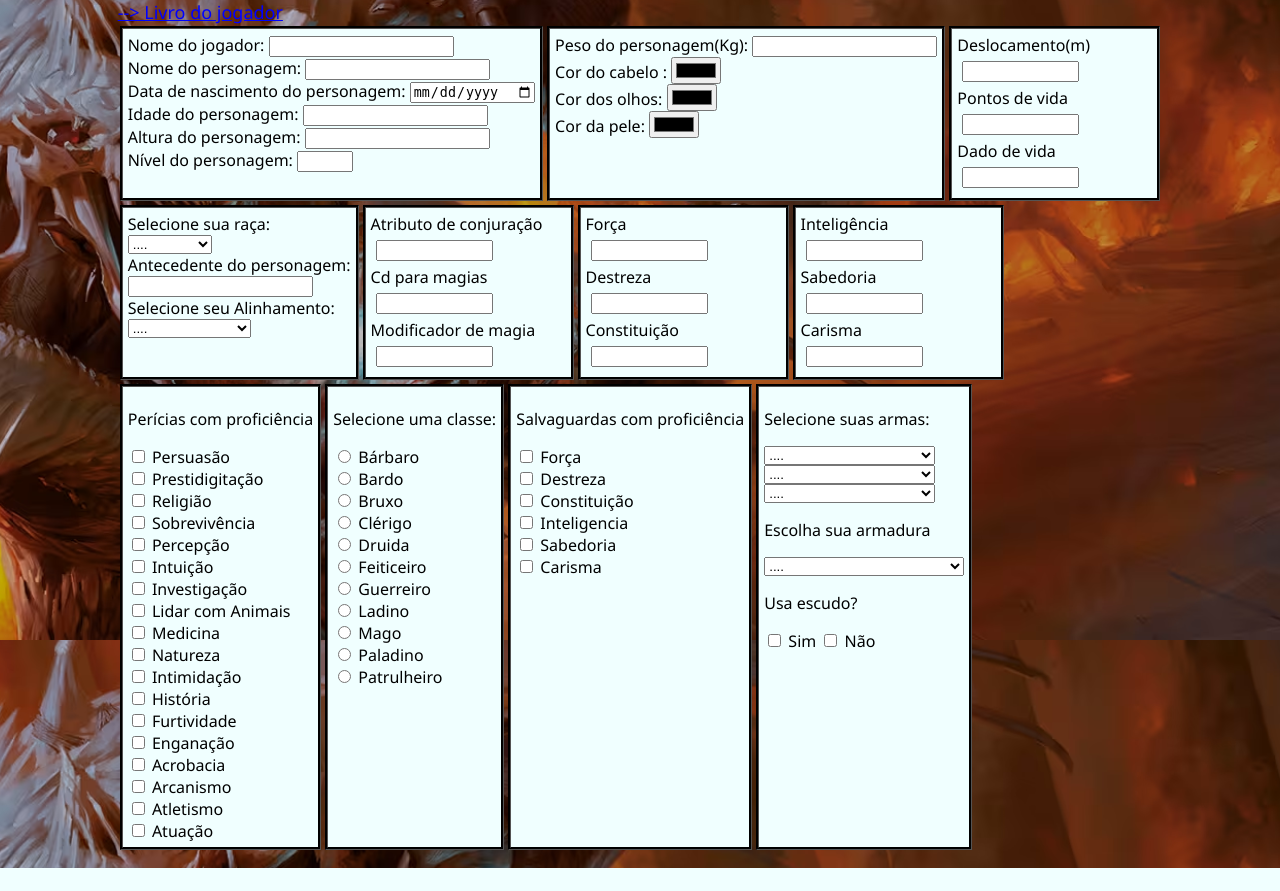
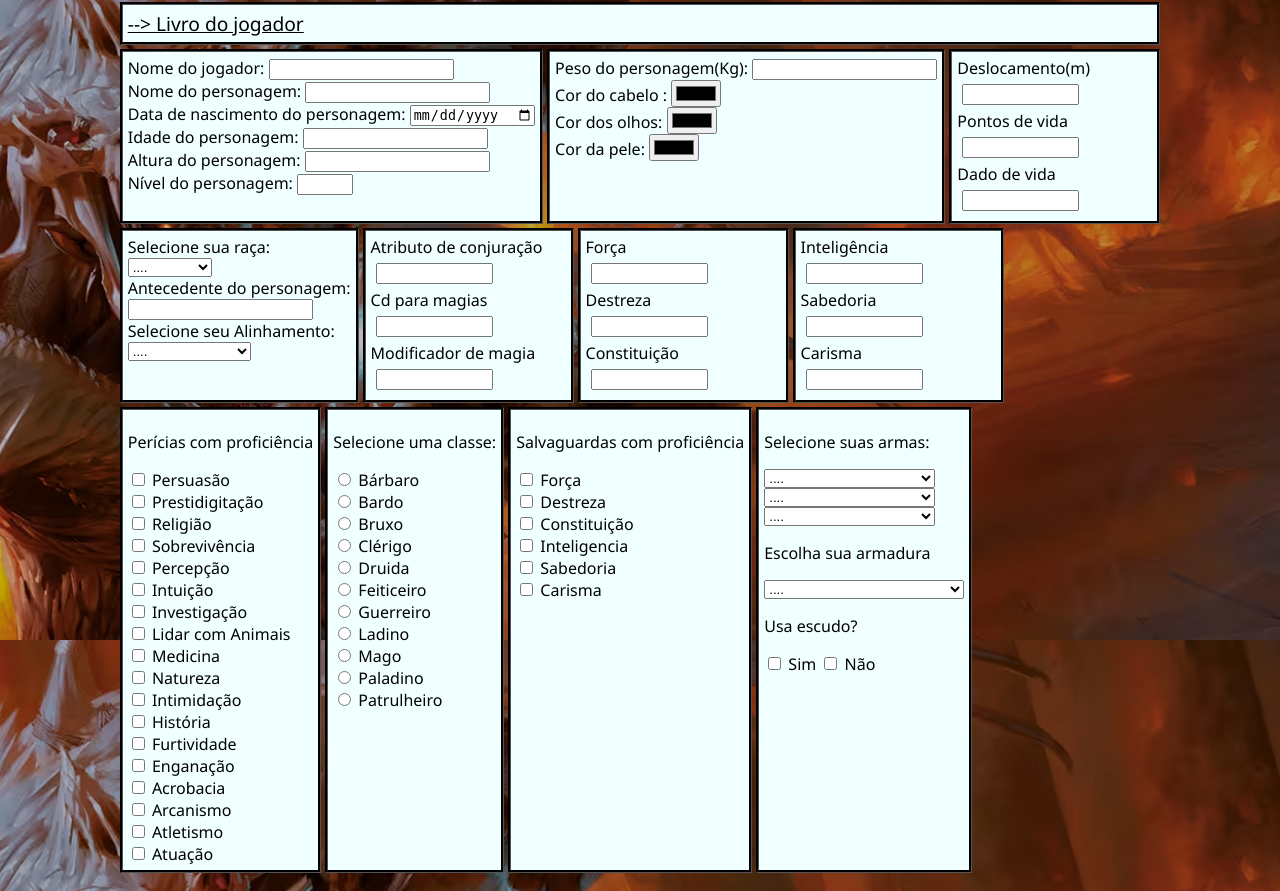
Before and after one commit to pdrlbueno/Projeto-ficha-online, a PHP site: page / in a window 1280 px wide. Shown: the part 160-1051 px from the top of the page. Before the commit the page ends 1028 px from the top, so only its background shows below. Run offline with PHP 8.4, Linux system fonts and the light colour scheme.

Commit message:
UPD - ajustes de interface

```diff
--- a/index.html
+++ b/index.html
@@ -14,10 +14,12 @@
     </header>
     <main>
         <form action="">
-
-            <a href="https://drive.google.com/file/d/1NG2IqUV99dezji9ayG3obxtU2CqKU6Re/view?usp=sharing" class="link"
+            <div class="box">
+                <a href="https://drive.google.com/file/d/1NG2IqUV99dezji9ayG3obxtU2CqKU6Re/view?usp=sharing" class="link"
                 target="_blank">--> Livro do jogador
             </a>
+            </div>
+
 
                 <div class="flex">
                     <div class="box">
@@ -61,7 +63,7 @@
                 </div>
 
                 <div class="flex">
-                    <div class="box ">
+                    <div class="box tamanho">
                         <label for="raça">Selecione sua raça:</label>
                         <br>
                         <select name="raça" id="raça">
@@ -96,7 +98,7 @@
                         </select><br>
 
                     </div>
-                    <div class="box">
+                    <div class="box tamanho">
 
                         <label for="Jname">Atributo de conjuração</label><br>
                         <input type="text" id="Jname" name="Jname" class="status"><br>
@@ -111,7 +113,7 @@
 
 
                     </div>
-                    <div class="box">
+                    <div class="box tamanho">
 
 
                         <label for="Jname">Força</label><br>
@@ -127,7 +129,7 @@
 
 
                     </div>
-                    <div class="box">
+                    <div class="box tamanho">
 
                         <label for="Jname">Inteligência</label><br>
                         <input type="number" id="Jname" name="Jname" class="status"><br>
@@ -150,7 +152,7 @@
 
                 <div class="flex">
 
-                    <div class="box">
+                    <div class="box tamanho">
                         <p>Perícias com proficiência</p>
 
                         <input type="checkbox" name="pericia" value="Persuasão">
@@ -191,7 +193,7 @@
                         <label for="">Atuação</label><br>
 
                     </div>
-                    <div class="box">
+                    <div class="box tamanho">
                         <p>Selecione uma classe:</p>
 
                         <input type="radio" id="Bárbaro" name="classe" value="Bárbaro">
@@ -217,7 +219,7 @@
                         <input type="radio" id="Patrulheiro" name="classe" value="Patrulheiro">
                         <label for="Patrulheiro">Patrulheiro</label><br>
                     </div>
-                    <div class="box">
+                    <div class="box tamanho">
                         <p>Salvaguardas com proficiência</p>
 
                         <input type="checkbox" id="Força" name="Força" value="Força">
@@ -233,7 +235,7 @@
                         <input type="checkbox" id="Carisma" name="Carisma" value="Carisma">
                         <label for="Carisma"> Carisma</label><br>
                     </div>
-                    <div class="box">
+                    <div class="box tamanho">
                         <p>Selecione suas armas:</p>
 
                         <select name="armas">
--- a/style.css
+++ b/style.css
@@ -11,6 +11,7 @@ header {
     width: 100%;
     flex-wrap: wrap;
     text-align: center;
+
 }
 
 body {
@@ -31,6 +32,8 @@ main {
     justify-content: center;
     align-items: center;
 }
+
+
 
 .box {
     background-color: azure;
@@ -58,8 +61,9 @@ main {
 
 
 .link {
-    color: blue;
-    font-size: large;
+    color: black;
+    font-size:larger;
+
 
 }
 
```
